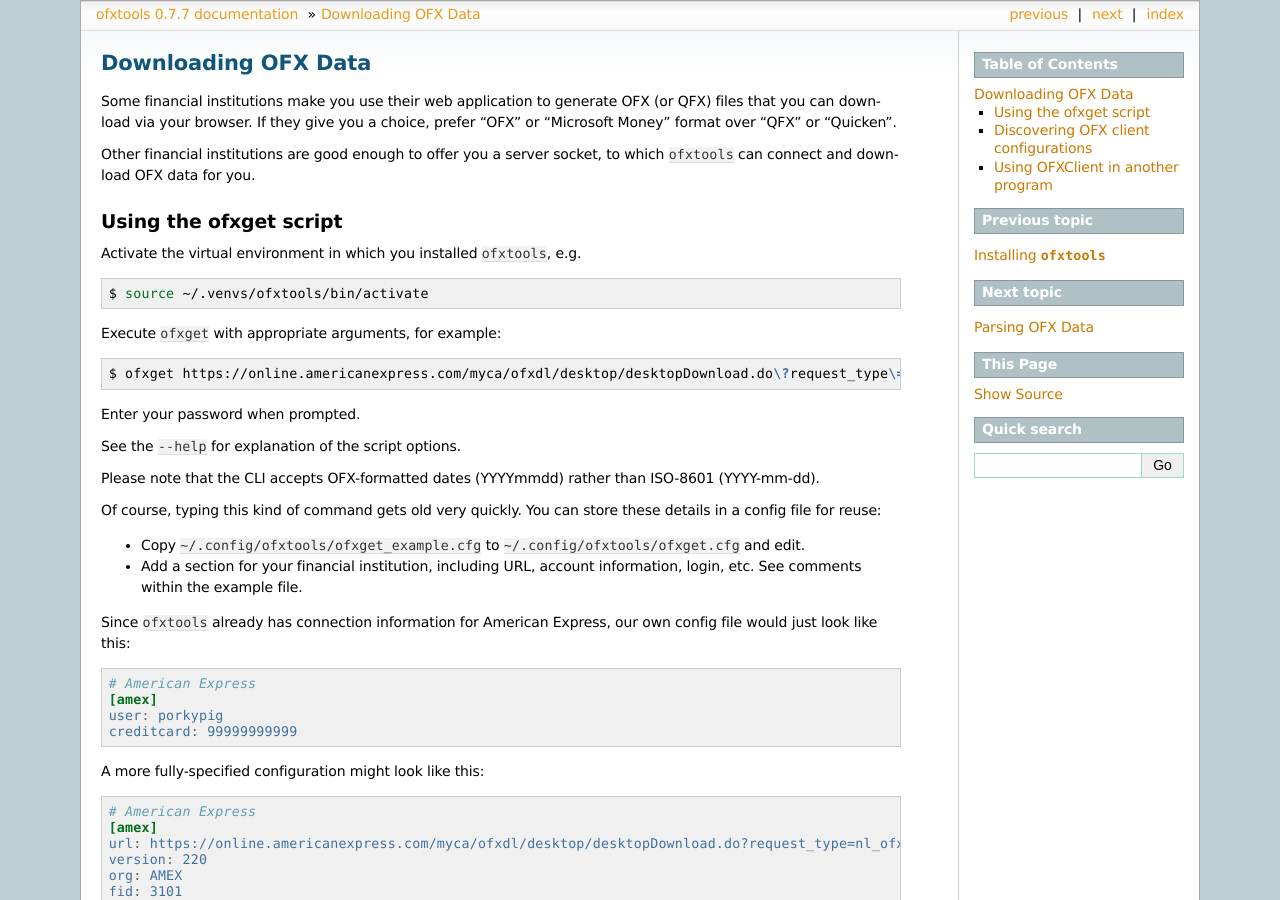
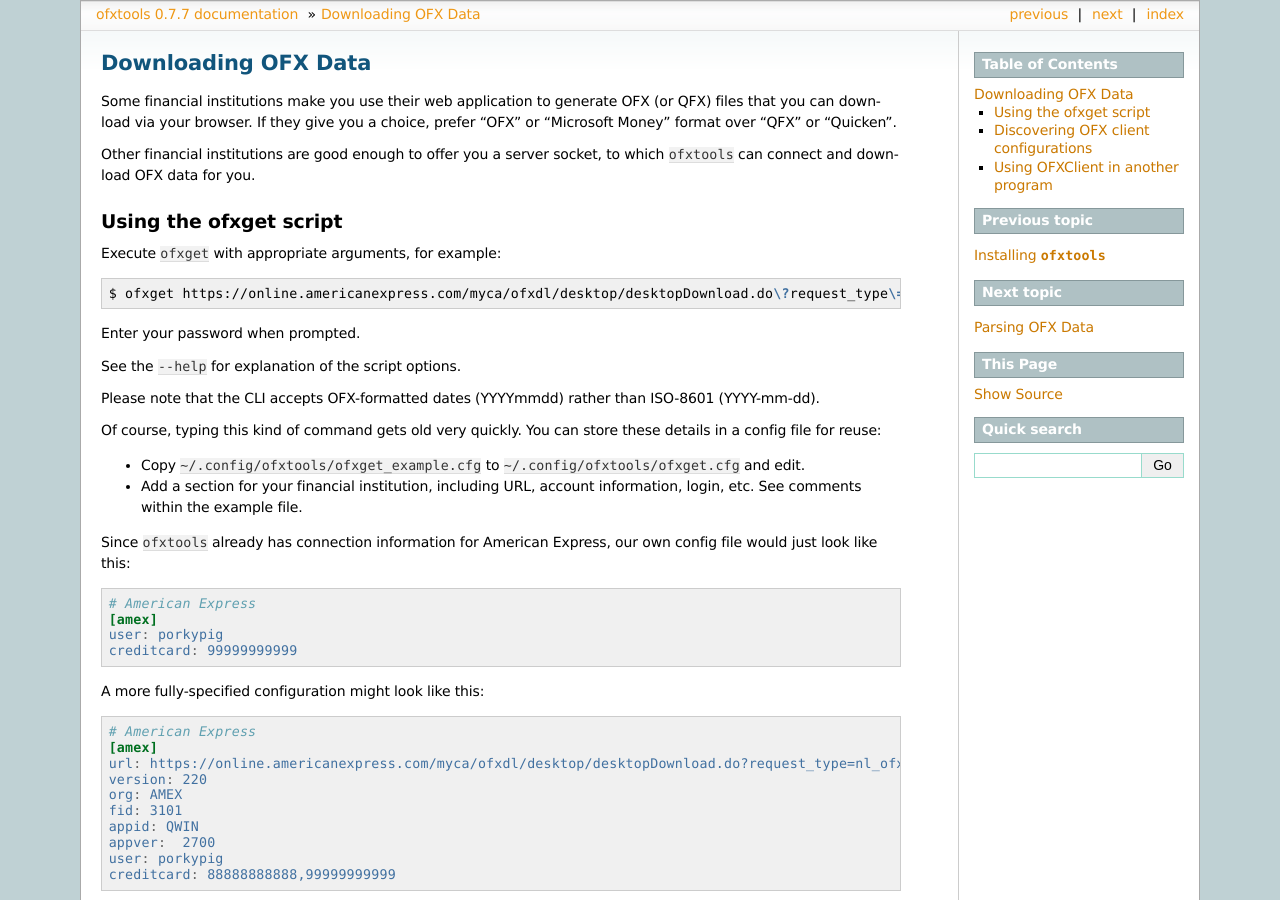
Before and after one commit to csingley/ofxtools, a Sphinx documentation site: the page built from docs/client.rst, in a window 1280 px wide and 900 px high. Built offline with Sphinx 7.4.7, drawn with Linux system fonts in a browser that asks for light colours.

Commit message:
docs - remove "virtualenv" language

```diff
--- a/docs/client.rst
+++ b/docs/client.rst
@@ -12,12 +12,6 @@ to which ``ofxtools`` can connect and download OFX data for you.
 
 Using the ofxget script
 -----------------------
-Activate the virtual environment in which you installed ``ofxtools``, e.g.
-
-.. code-block:: bash
-
-    $ source ~/.venvs/ofxtools/bin/activate
-
 Execute ``ofxget`` with appropriate arguments, for example:
 
 .. code-block:: bash
```
Also changed, not shown: docs/installation.rst (+18 -9 lines).
